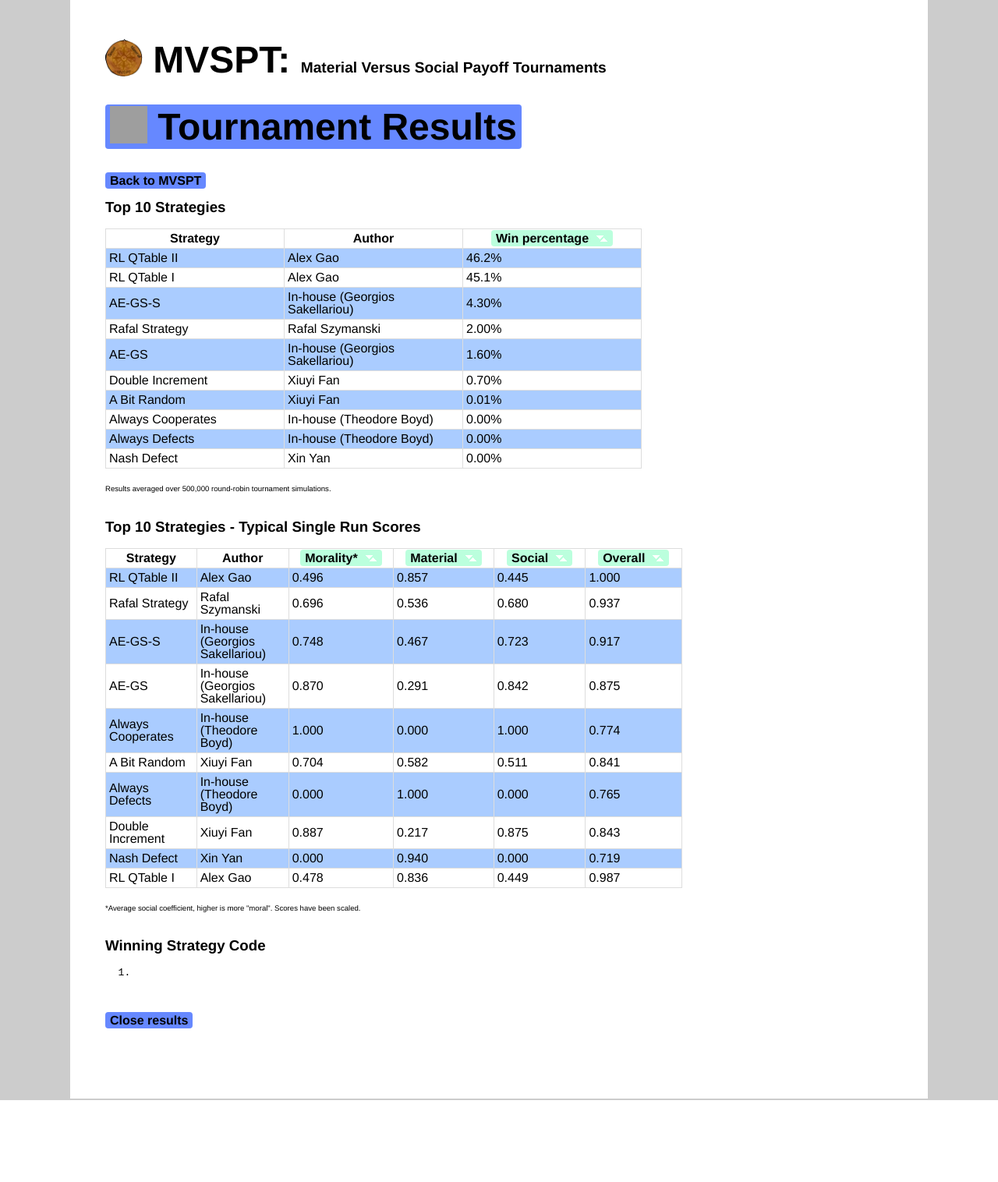
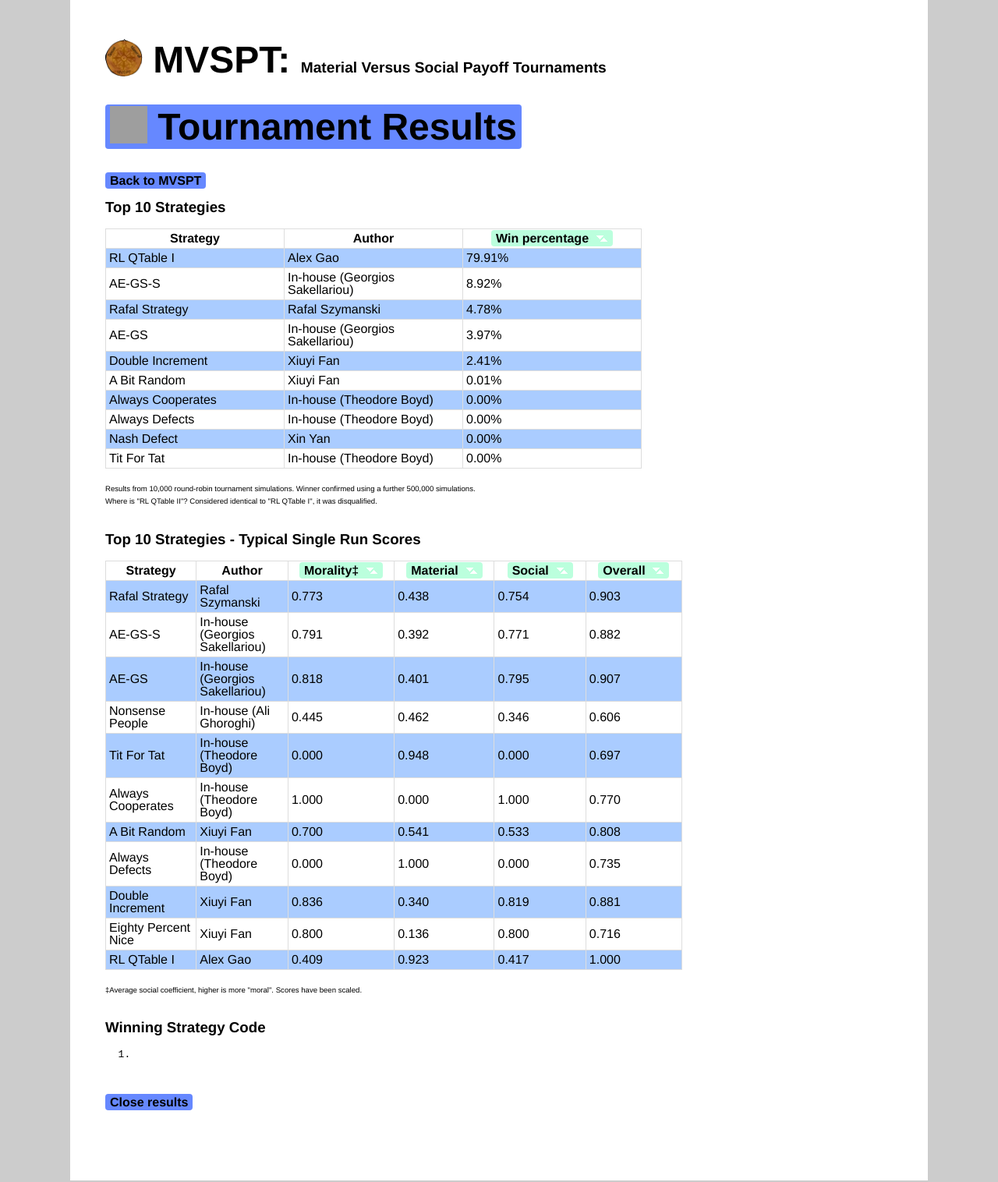
Before and after one commit to theoboyd/public_html, a PHP site: page /mvspt-results.php in a window 1280 px wide. Shown: the whole page at 78% size. Before the commit the page ends 1411 px from the top, so only its background shows below. Run offline with PHP 8.4, Linux system fonts and the light colour scheme; grey boxes are pictures that could not be loaded.

Commit message:
Cleanup of results.

```diff
--- a/mvspt-results.php
+++ b/mvspt-results.php
@@ -23,24 +23,13 @@
               </tr>
 <tr>
 <td>
-RL QTable II
-</td>
-<td>
-Alex Gao
-</td>
-<td>
-46.2%
-</td>
-</tr>
-<tr>
-<td>
 RL QTable I
 </td>
 <td>
 Alex Gao
 </td>
 <td>
-45.1%
+79.91%
 </td>
 </tr>
 <tr>
@@ -51,7 +40,7 @@
 In-house (Georgios Sakellariou)
 </td>
 <td>
-4.30%
+8.92%
 </td>
 </tr>
 <tr>
@@ -62,7 +51,7 @@
 Rafal Szymanski
 </td>
 <td>
-2.00%
+4.78%
 </td>
 </tr>
 <tr>
@@ -73,7 +62,7 @@
 In-house (Georgios Sakellariou)
 </td>
 <td>
-1.60%
+3.97%
 </td>
 </tr>
 <tr>
@@ -84,11 +73,9 @@
 Xiuyi Fan
 </td>
 <td>
-0.70%
+2.41%
 </td>
 </tr>
-
-
 <tr>
 <td>
 A Bit Random
@@ -133,42 +120,33 @@
 0.00%
 </td>
 </tr>
+<tr>
+<td>
+Tit For Tat
+</td>
+<td>
+In-house (Theodore Boyd)
+</td>
+<td>
+0.00%
+</td>
+</tr>
               </table>
               <br />
-              <span class="smallprint">Results averaged over 500,000 round-robin tournament simulations.</span>
+              <span class="smallprint">Results from 10,000 round-robin tournament simulations. Winner confirmed using a further 500,000 simulations.</span><br />
+              <span class="smallprint">Where is "RL QTable II"? Considered identical to "RL QTable I", it was disqualified.</span>
               <br /><br />
-
 
               <h3>Top 10 Strategies - Typical Single Run Scores</h3>
               <table class="sortable" id="single-run-results">
               <tr>
                 <th class="unsortable">Strategy</th>
                 <th class="unsortable">Author</th>
-                <th>Morality*</th>
+                <th>Morality&ddagger;</th>
                 <th>Material</th>
                 <th>Social</th>
                 <th>Overall</th>
               </tr>
-<tr>
-<td>
-RL QTable II
-</td>
-<td>
-Alex Gao
-</td>
-<td>
-0.496
-</td>
-<td>
-0.857
-</td>
-<td>
-0.445
-</td>
-<td>
-1.000
-</td>
-</tr>
 <tr>
 <td>
 Rafal Strategy
@@ -177,16 +155,16 @@
 Rafal Szymanski
 </td>
 <td>
-0.696
+0.773
 </td>
 <td>
-0.536
+0.438
 </td>
 <td>
-0.680
+0.754
 </td>
 <td>
-0.937
+0.903
 </td>
 </tr>
 <tr>
@@ -197,16 +175,16 @@
 In-house (Georgios Sakellariou)
 </td>
 <td>
-0.748
+0.791
 </td>
 <td>
-0.467
+0.392
 </td>
 <td>
-0.723
+0.771
 </td>
 <td>
-0.917
+0.882
 </td>
 </tr>
 <tr>
@@ -217,16 +195,56 @@
 In-house (Georgios Sakellariou)
 </td>
 <td>
-0.870
+0.818
 </td>
 <td>
-0.291
+0.401
 </td>
 <td>
-0.842
+0.795
 </td>
 <td>
-0.875
+0.907
+</td>
+</tr>
+<tr>
+<td>
+Nonsense People
+</td>
+<td>
+In-house (Ali Ghoroghi)
+</td>
+<td>
+0.445
+</td>
+<td>
+0.462
+</td>
+<td>
+0.346
+</td>
+<td>
+0.606
+</td>
+</tr>
+<tr>
+<td>
+Tit For Tat
+</td>
+<td>
+In-house (Theodore Boyd)
+</td>
+<td>
+0.000
+</td>
+<td>
+0.948
+</td>
+<td>
+0.000
+</td>
+<td>
+0.697
 </td>
 </tr>
 <tr>
@@ -246,7 +264,7 @@
 1.000
 </td>
 <td>
-0.774
+0.770
 </td>
 </tr>
 <tr>
@@ -257,16 +275,16 @@
 Xiuyi Fan
 </td>
 <td>
-0.704
+0.700
 </td>
 <td>
-0.582
+0.541
 </td>
 <td>
-0.511
+0.533
 </td>
 <td>
-0.841
+0.808
 </td>
 </tr>
 <tr>
@@ -286,7 +304,7 @@
 0.000
 </td>
 <td>
-0.765
+0.735
 </td>
 </tr>
 <tr>
@@ -297,36 +315,36 @@
 Xiuyi Fan
 </td>
 <td>
-0.887
+0.836
 </td>
 <td>
-0.217
+0.340
 </td>
 <td>
-0.875
+0.819
 </td>
 <td>
-0.843
+0.881
 </td>
 </tr>
 <tr>
 <td>
-Nash Defect
+Eighty Percent Nice
 </td>
 <td>
-Xin Yan
+Xiuyi Fan
 </td>
 <td>
-0.000
+0.800
 </td>
 <td>
-0.940
+0.136
 </td>
 <td>
-0.000
+0.800
 </td>
 <td>
-0.719
+0.716
 </td>
 </tr>
 <tr>
@@ -337,21 +355,21 @@
 Alex Gao
 </td>
 <td>
-0.478
+0.409
 </td>
 <td>
-0.836
+0.923
 </td>
 <td>
-0.449
+0.417
 </td>
 <td>
-0.987
+1.000
 </td>
 </tr>
               </table>
               <br />
-              <span class="smallprint">*Average social coefficient, higher is more "moral". Scores have been scaled.</span>
+              <span class="smallprint">&ddagger;Average social coefficient, higher is more "moral". Scores have been scaled.</span>
               <br /><br />
               <h3>Winning Strategy Code</h3>
               <?php
```
Also changed, not shown: 1 other file.
